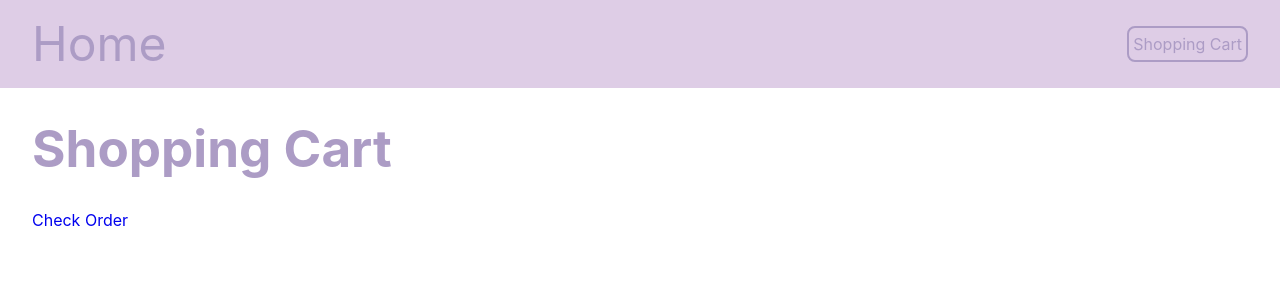
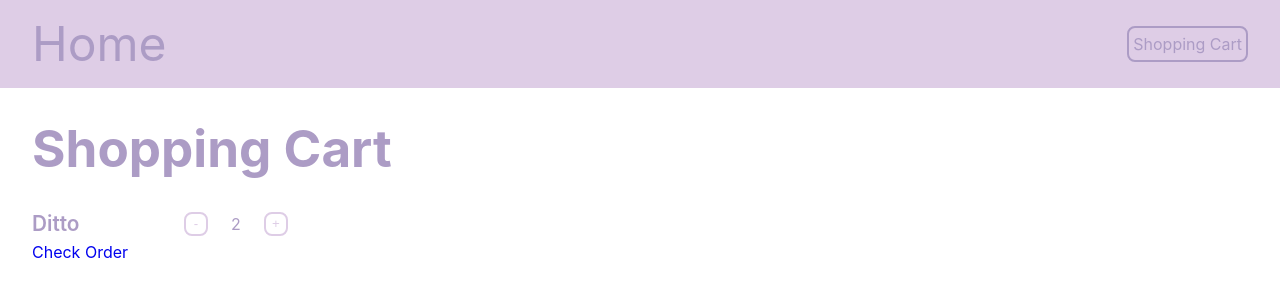
Before and after one commit to emesefedev/shopping-cart-react, a React (Vite) app: page /buy in a window 1280 px wide. Shown: the top 300 px of the page. Built offline with nearby package versions, Linux system fonts and the light colour scheme.

Commit message:
shopping cart

```diff
--- a/src/Home.jsx
+++ b/src/Home.jsx
@@ -1,5 +1,5 @@
 import { ditto, chansey, crobat, torchic, wingull, swablu, glaceon, smoliv } from "./fake-data"
-import Product from "./Product"
+import ProductCard from "./ProductCard"
 
 import { useOutletContext } from "react-router-dom"
 
@@ -12,14 +12,14 @@ export default function Home() {
       <h1 className="mb-32">Products</h1>
 
       <div className="products-container">
-        <Product pokemon={ditto} updateProductsToBuy={updateProductsToBuy}></Product>
-        <Product pokemon={chansey} updateProductsToBuy={updateProductsToBuy}></Product>
-        <Product pokemon={crobat} updateProductsToBuy={updateProductsToBuy}></Product>
-        <Product pokemon={torchic} updateProductsToBuy={updateProductsToBuy}></Product>
-        <Product pokemon={wingull} updateProductsToBuy={updateProductsToBuy}></Product>
-        <Product pokemon={swablu} updateProductsToBuy={updateProductsToBuy}></Product>
-        <Product pokemon={glaceon} updateProductsToBuy={updateProductsToBuy}></Product>
-        <Product pokemon={smoliv} updateProductsToBuy={updateProductsToBuy}></Product>
+        <ProductCard pokemon={ditto} updateProductsToBuy={updateProductsToBuy}></ProductCard>
+        <ProductCard pokemon={chansey} updateProductsToBuy={updateProductsToBuy}></ProductCard>
+        <ProductCard pokemon={crobat} updateProductsToBuy={updateProductsToBuy}></ProductCard>
+        <ProductCard pokemon={torchic} updateProductsToBuy={updateProductsToBuy}></ProductCard>
+        <ProductCard pokemon={wingull} updateProductsToBuy={updateProductsToBuy}></ProductCard>
+        <ProductCard pokemon={swablu} updateProductsToBuy={updateProductsToBuy}></ProductCard>
+        <ProductCard pokemon={glaceon} updateProductsToBuy={updateProductsToBuy}></ProductCard>
+        <ProductCard pokemon={smoliv} updateProductsToBuy={updateProductsToBuy}></ProductCard>
       </div>
     </div>
   )
--- a/src/PlusMinus.jsx
+++ b/src/PlusMinus.jsx
@@ -1,17 +1,17 @@
-export default function PlusMinus({amount, increase, decrease}) {
+export default function PlusMinus({amount, increase, decrease, buttonSize = "24px"}) {
 
   return (
     <div className="plus-minus-layout">
       <button
-        style={{minWidth: "25px", minHeight: "25px"}}
+        style={{minWidth: buttonSize, minHeight: buttonSize}}
         className="plus-minus-button"
         onClick={decrease}
       >
         -
       </button>
-      <p style={{minWidth: "24px", textAlign: "center"}}>{amount}</p>
+      <p style={{minWidth: buttonSize, textAlign: "center"}}>{amount}</p>
       <button
-        style={{minWidth: "25px", minHeight: "25px"}}
+        style={{minWidth: buttonSize, minHeight: buttonSize}}
         className="plus-minus-button"
         onClick={increase}
       >
--- a/src/Product.jsx
+++ b/src/ProductCard.jsx
@@ -3,9 +3,9 @@ import PlusMinus from "./PlusMinus"
 import { useState } from "react"
 
 import { MIN_AMOUNT, MAX_AMOUNT } from "./constants"
-import { addProduct, deleteProduct, updateQuantity } from "./shopping-cart"
+import { addProduct, deleteProduct, updateQuantity, displayProducts } from "./shopping-cart"
 
-export default function Product({pokemon, updateProductsToBuy}) {
+export default function ProductCard({pokemon, updateProductsToBuy}) {
   const [amount, setAmount] = useState(0)
   const [wantToBuy, setWantToBuy] = useState(false)
 
@@ -23,6 +23,7 @@ export default function Product({pokemon, updateProductsToBuy}) {
 
     setAmount(amount + 1)
     updateProductsToBuy(1)
+    displayProducts()
   }
 
   const decreaseAmount = () => {
@@ -42,13 +43,13 @@ export default function Product({pokemon, updateProductsToBuy}) {
   }
 
   return (
-    <div className="product">
+    <div className="product-card">
       <img className="product-img" src={pokemon.sprites.front_default} alt="top logo" />
       <p className="product-title">{pokemon.name}</p>
       <p className="product-price">{pokemon.weight}€</p>
 
       { wantToBuy
-        ? <PlusMinus amount={amount} increase={increaseAmount} decrease={decreaseAmount}></PlusMinus>
+        ? <PlusMinus amount={amount} increase={increaseAmount} decrease={decreaseAmount} buttonSize="24px"></PlusMinus>
         : <button className="product-buy-button" onClick={buy}>Buy</button>
       }
 
--- /dev/null
+++ b/src/ProductEdit.jsx
@@ -0,0 +1,38 @@
+import PlusMinus from "./PlusMinus"
+
+import { useState } from "react"
+
+import { MIN_AMOUNT, MAX_AMOUNT } from "./constants"
+import { deleteProduct, updateQuantity, displayProducts } from "./shopping-cart"
+
+export default function ProductEdit({product, updateProductsToBuy}) {
+  const [amount, setAmount] = useState(product.quantity)
+
+  const increaseAmount = () => {
+    if (amount === MAX_AMOUNT) return
+
+    updateQuantity(product.id, amount + 1)
+    setAmount(amount + 1)
+    updateProductsToBuy(1)
+    displayProducts()
+  }
+
+  const decreaseAmount = () => {
+    if (amount === MIN_AMOUNT) {
+      deleteProduct(product.id)
+    }
+    else updateQuantity(product.id, amount - 1)
+
+    setAmount(amount - 1)
+    updateProductsToBuy(-1)
+  }
+
+
+  return (
+    <div className="product-item">
+      <p className="product-item-title">{product.name}</p>
+
+      <PlusMinus amount={amount} increase={increaseAmount} decrease={decreaseAmount} buttonSize="24px"></PlusMinus>
+    </div>
+  )
+}
--- a/src/ShoppingCart.jsx
+++ b/src/ShoppingCart.jsx
@@ -1,10 +1,26 @@
 import { Link } from "react-router-dom";
+import { useOutletContext } from "react-router-dom";
+
+import ProductEdit from "./ProductEdit";
 
 export default function ShoppingCart() {
+  const [updateProductsToBuy] = useOutletContext()
+
+  const fakeProduct = {
+    id: 132,
+    name: "ditto",
+    price: 40,
+    quantity: 2
+  }
 
   return (
     <div className="p-32">
       <h1 className="mb-32">Shopping Cart</h1>
+
+      <div className="products-list">
+        <ProductEdit product={fakeProduct} updateProductsToBuy={updateProductsToBuy}></ProductEdit>
+      </div>
+
       <Link to="/check">Check Order</Link>
     </div>
   )
--- a/src/index.css
+++ b/src/index.css
@@ -105,7 +105,7 @@ h1 {
   grid-template-columns: repeat(auto-fit, minmax(300px, 1fr));
 }
 
-.product {
+.product-card {
   display: flex;
   flex-direction: column;
   align-items: center;
@@ -151,12 +151,34 @@ h1 {
   background-color: var(--tertiary-color);
 }
 
+/* SHOPPING CART */
+
+.products-list {
+  display: flex;
+  flex-direction: column;
+  gap: 8px;
+}
+
+.product-item {
+  display: flex;
+  gap: 24px;
+
+  align-items: center;
+}
+
+.product-item-title {
+  font-size: 1.3em;
+  font-weight: 600;
+
+  text-transform: capitalize;
+
+  min-width: 128px;
+}
+
 /* PLUS / MINUS */
 .plus-minus-layout {
   display: flex;
   gap: 16px;
-
-  min-height: 25px;
 }
 
 .plus-minus-button {
@@ -166,7 +188,7 @@ h1 {
   border: 2px solid var(--secondary-color);
   border-radius: 8px;
 
-  padding: 4px;
+  padding: 1px;
 }
 
 .plus-minus-button:hover {
--- a/src/shopping-cart.js
+++ b/src/shopping-cart.js
@@ -1,4 +1,4 @@
-let products = {}
+export let products = {}
 
 export function displayProducts() {
   console.log(products)
```
